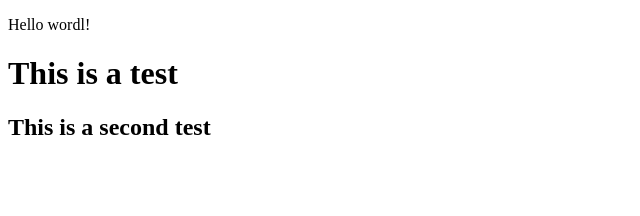
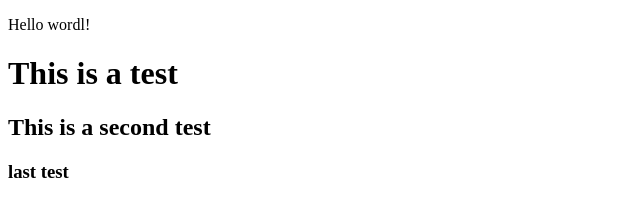
Before and after one commit to randyba/Liquid-Cristal-Dispositives-Proyect, a plain HTML site: page Index.html in a window 1280 px wide. Shown: the full height of the page, 0-640 px from the left. Drawn offline with Linux system fonts and the light colour scheme.

Commit message:
Last test

```diff
--- a/Index.html
+++ b/Index.html
@@ -10,6 +10,7 @@
     <p>Hello wordl!</p>
     <h1>This is a test</h1>
     <h2>This is a second test</h2>
+    <h3>last test</h3>
     <script src="./App.js"></script>
   </body>
 </html>
```
